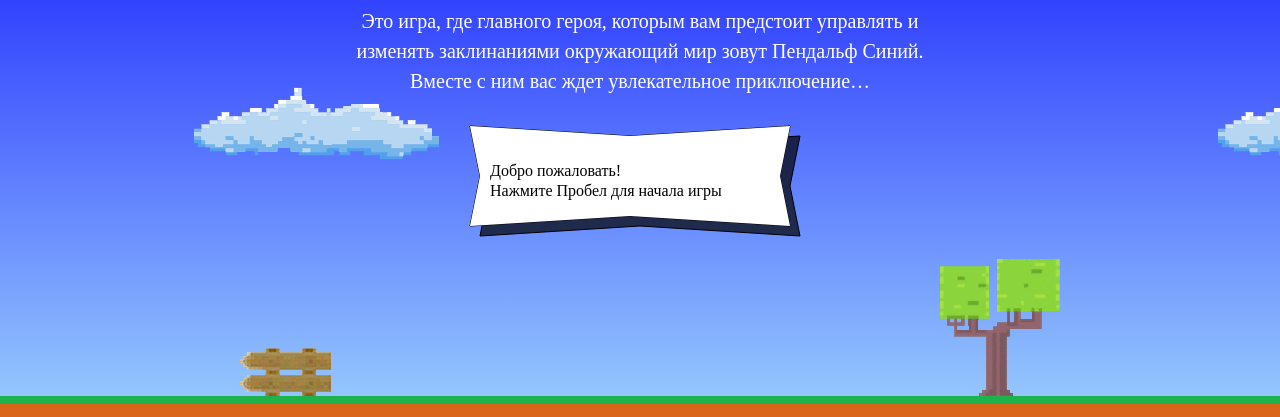
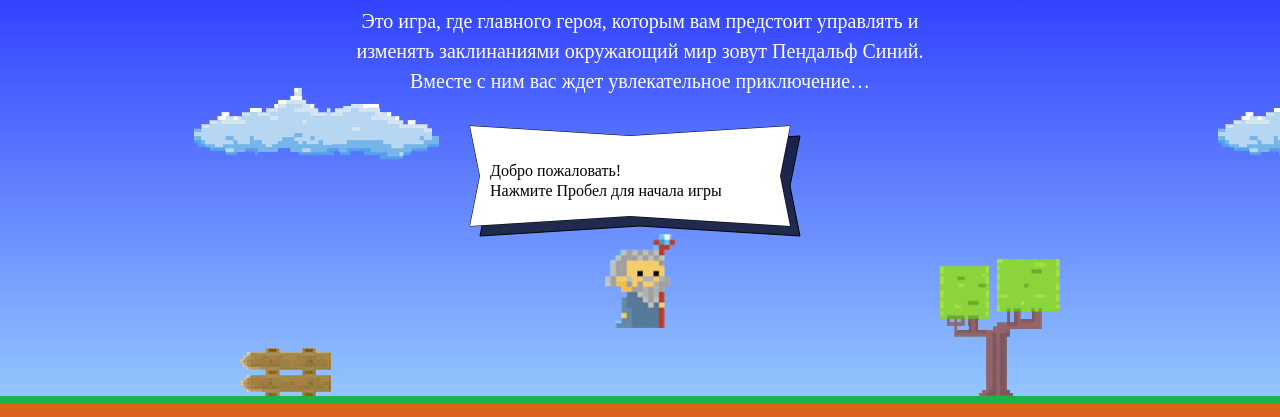
Before and after one commit to KRdoubleL/156895-code-and-magick, a website: page index.html in a window 1280 px wide. Shown: the part 203-620 px from the top of the page. Drawn offline with Linux system fonts and the light colour scheme; a web font is replaced by a local one.

Commit message:
починил методы определяющие позицию мага на оси Х, У

```diff
--- a/index.html
+++ b/index.html
@@ -192,10 +192,10 @@
     return (1.337 * wizardWidth);
   }
   var getWizardX = function (width) {
-    return width;
+    return width = [315];
   }
   var getWizardY = function (height) {
-    return height;
+    return height = [138];
   }
 </script>
 <script src="js/game.js"></script>
```
